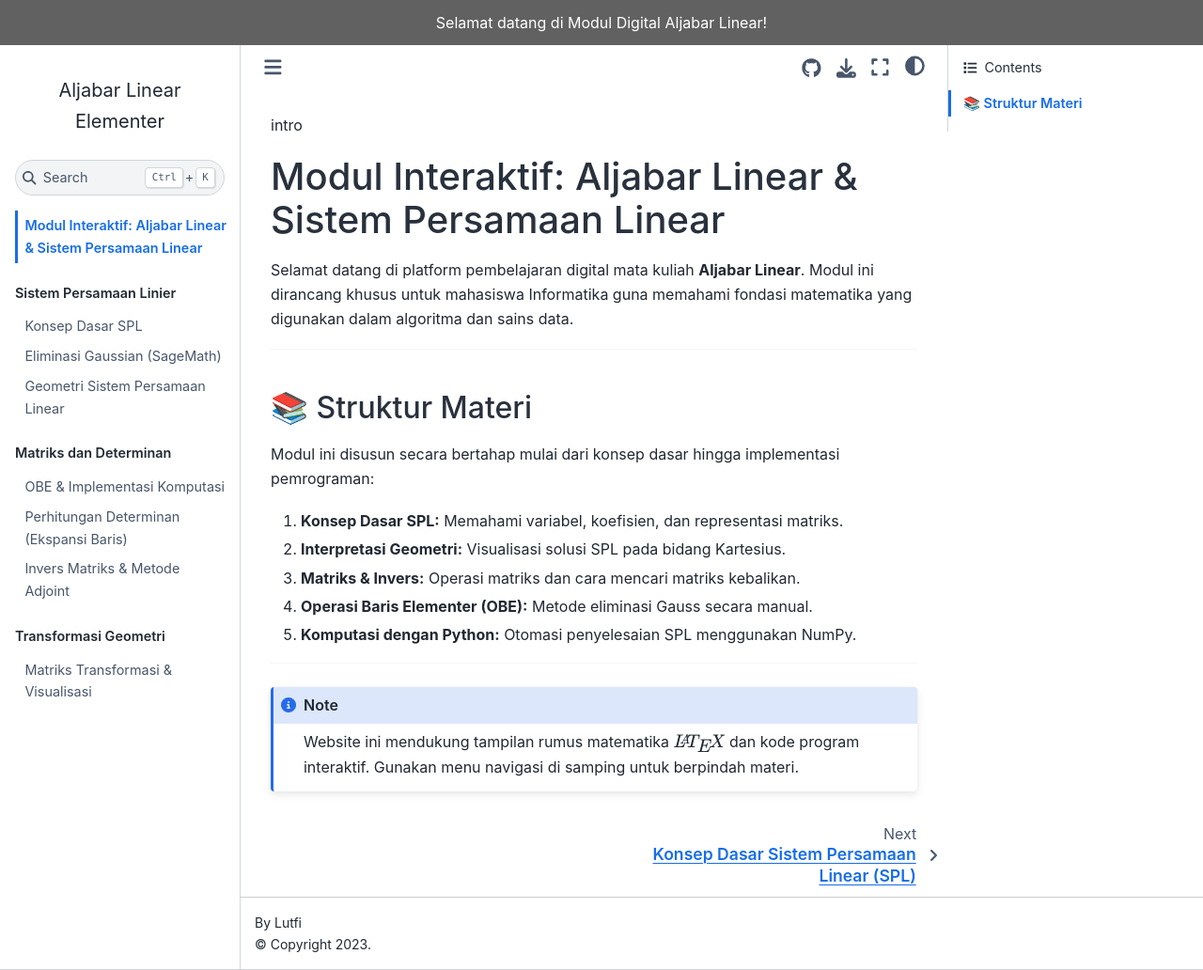
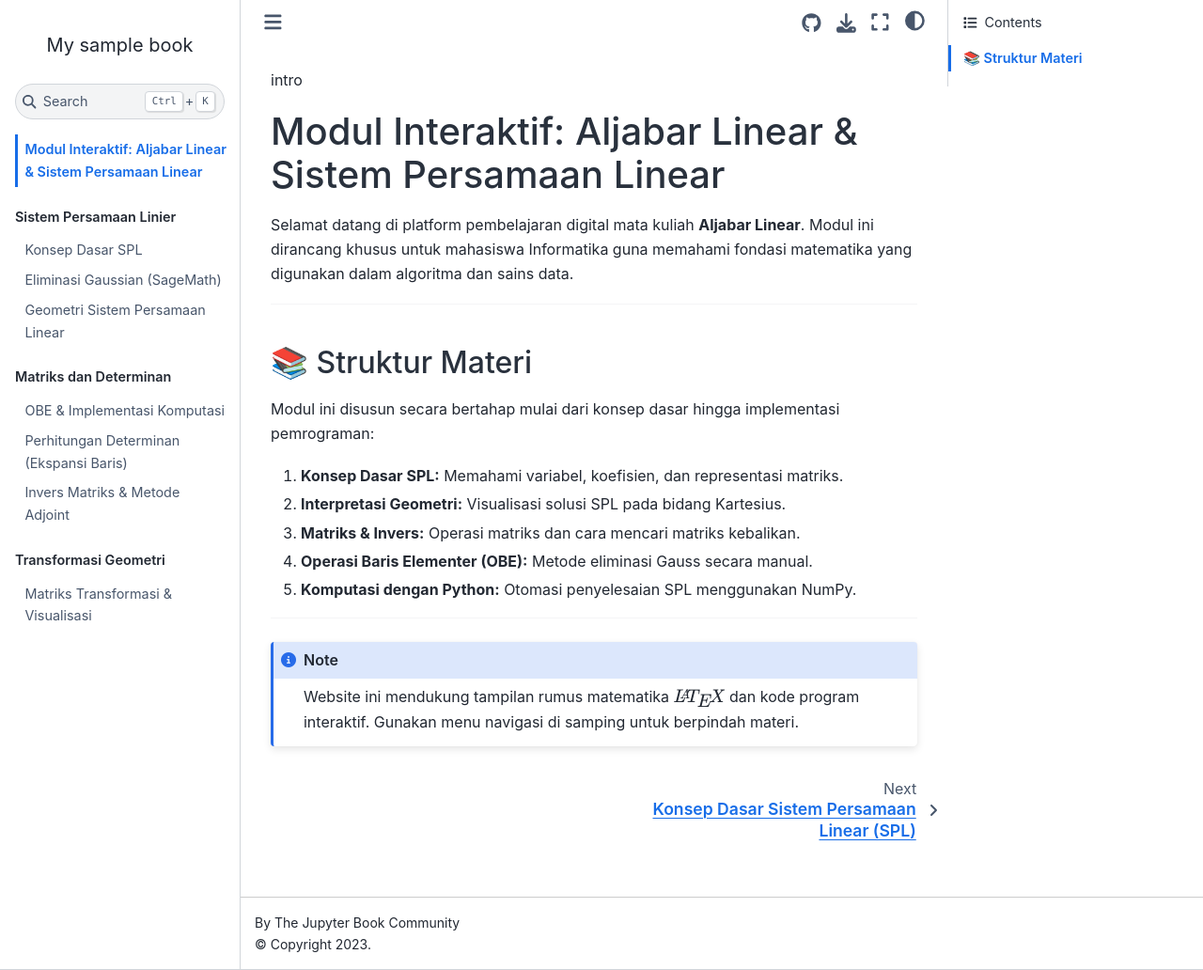
Before and after one commit to Lutttfi/KAL, a Jupyter Book: the page built from intro.md, in a window 1280 px wide and 1032 px high. Shown: the whole window at 94% size. Built offline with Jupyter Book 1.0.4 settings and Sphinx 7.4.7 and the Sphinx Book theme 1.1.4, drawn with Linux system fonts in a browser that asks for light colours; part of the change alters nothing that is shown.

Commit message:
perbaiki

```diff
--- a/_config.yml
+++ b/_config.yml
@@ -1,35 +1,33 @@
 # Book settings
 # Learn more at https://jupyterbook.org/customize/config.html
 
-title: Aljabar Linear Elementer  # Judul di sidebar
-author: Lutfi                   # Nama kamu sebagai penulis
-logo: images/logo.png           # Pastikan file ada di folder images
+title: My sample book
+author: The Jupyter Book Community
+logo: images/logo.jpg
 
-# Pengaturan Eksekusi Notebook
+# Force re-execution of notebooks on each build.
+# See https://jupyterbook.org/content/execute.html
 execute:
-  execute_notebooks: cache      # Menggunakan cache agar proses build lebih cepat
+  execute_notebooks: force
 
-# Pengaturan PDF (Opsional)
+# Define the name of the latex output file for PDF builds
 latex:
   latex_documents:
-    targetname: buku_kal.tex
+    targetname: book.tex
 
-# File Referensi/Sitasi
+# Add a bibtex file so that we can create citations
 bibtex_bibfiles:
   - references.bib
 
-# Informasi Repository GitHub
+# Information about where the book exists on the web
 repository:
-  url: https://github.com/Lutttfi/kal  # Link repo kamu
-  path_to_book: .                      # Titik karena file ada di root folder
-  branch: main                         # Sudah disesuaikan ke 'main'
+  url: https://github.com/executablebooks/jupyter-book  # Online location of your book
+  path_to_book: docs  # Optional path to your book, relative to the repository root
+  branch: master  # Which branch of the repository should be used when creating links (optional)
 
-# Pengaturan Tampilan HTML (Estetika)
+# Add GitHub buttons to your book
+# See https://jupyterbook.org/customize/config.html#add-a-link-to-your-repository
 html:
-  favicon: images/favicon.png          # Ikon di tab browser
-  use_issues_button: true              # Tombol lapor error
-  use_repository_button: true          # Tombol ke repo GitHub
-  use_edit_page_button: false          # Matikan jika tidak ingin orang lain edit
-  home_page_in_toc: true               # Menampilkan 'Intro' di daftar isi
-  navbar_footer_text: "Dibuat dengan ❤️ oleh Lutfi" # Teks di bawah menu
-  announcement: "Selamat datang di Modul Digital Aljabar Linear!" # Pesan di atas web
+  use_issues_button: true
+  use_repository_button: true
+  favicon: images/favicon.ico
```
